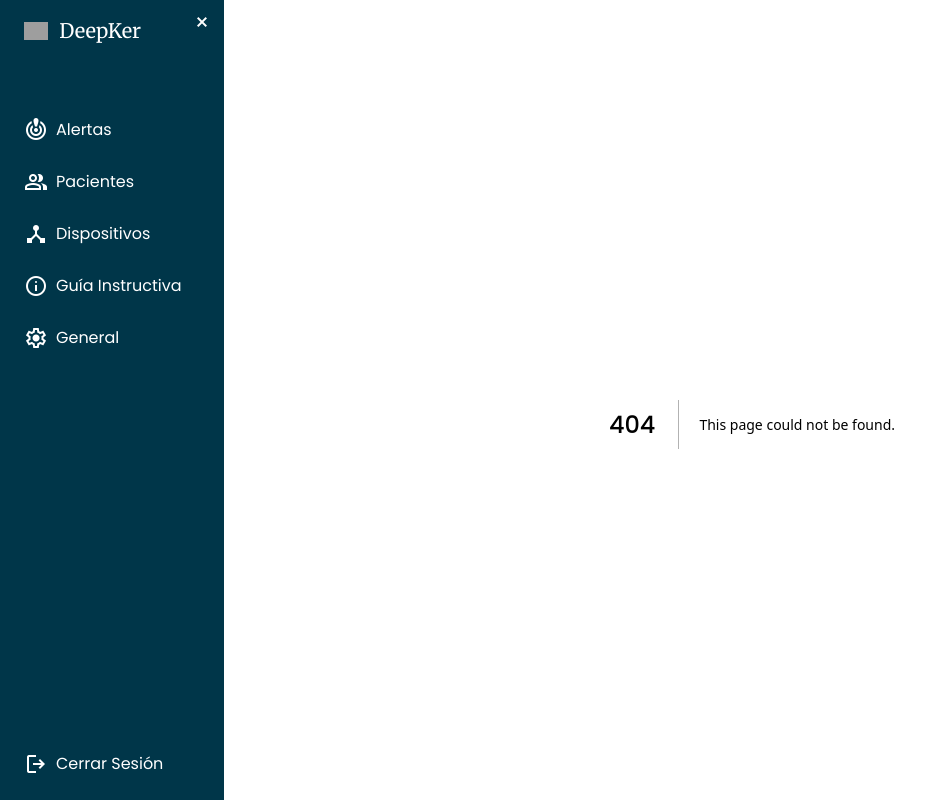
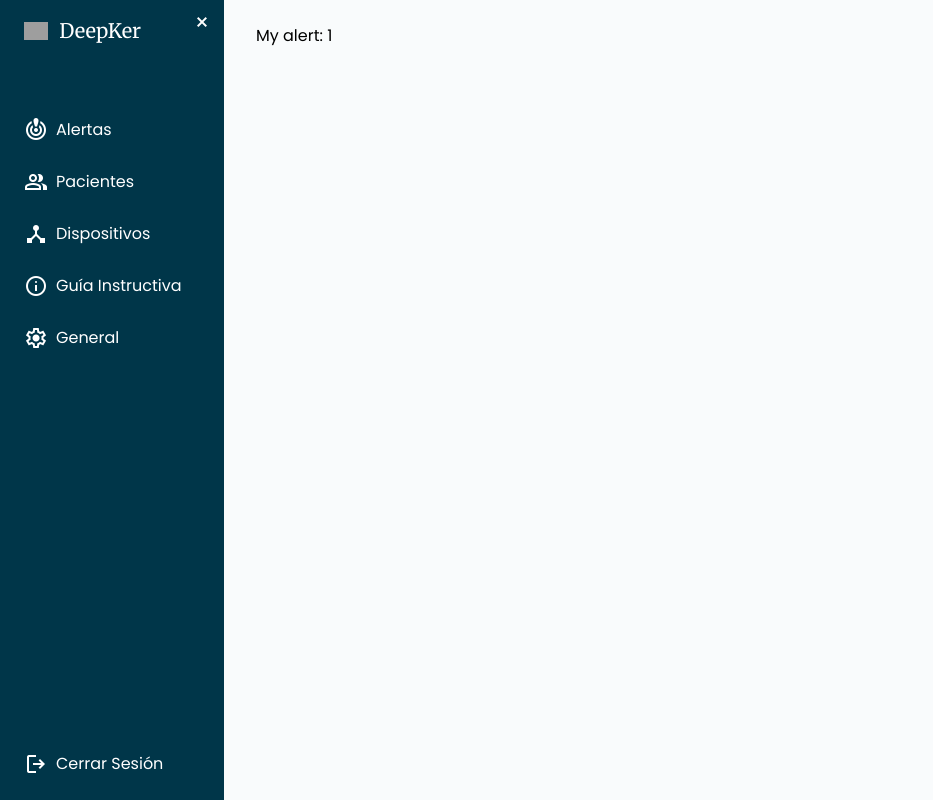
Before and after one commit to DeepKer-Org/deepker-frontend, a Next.js app: page /alerts/1 in a window 1280 px wide. Before the commit this address had no page. Shown: the whole page, without its empty margins (0-933 px from the left). Built offline with nearby package versions, Linux system fonts and the light colour scheme; grey boxes are pictures that could not be loaded.

Commit message:
chore: redirect to dynamic alert details route

```diff
--- /dev/null
+++ b/src/app/alerts/[id]/page.tsx
@@ -0,0 +1,9 @@
+import React from 'react'
+
+const AlertDetail = ({ params }: { params: { id: string } }) => {
+  return (
+    <div>My alert: {params.id}</div>
+  )
+}
+
+export default AlertDetail
--- a/src/components/alerts/active/ActiveAlertsElement.tsx
+++ b/src/components/alerts/active/ActiveAlertsElement.tsx
@@ -1,5 +1,6 @@
 import { Alert } from "@/src/types/alert";
 import { formatDate, formatTime } from "@/src/utils/formatTime";
+import { useRouter } from "next/navigation";
 import React from "react";
 
 interface ActiveAlertsElementsProps {
@@ -9,6 +10,11 @@ interface ActiveAlertsElementsProps {
 const ActiveAlertsElement: React.FC<ActiveAlertsElementsProps> = ({
   alert,
 }) => {
+  const router = useRouter();
+  const handleDetails = () => {
+    router.push(`/alerts/${alert.alertId}`);
+  }
+
   return (
     <div className="table-row active-grid-cols ecgBp:grid-cols-[8%_20%_10%_20%_30%_12%]">
       <div className="row-border table-row-group text-center">
@@ -47,8 +53,8 @@ const ActiveAlertsElement: React.FC<ActiveAlertsElementsProps> = ({
         </div>
       </div>
       <div className="flex flex-row h-full">
-        <div className="table-attend w-2/3">ATENDER</div>
-        <div className="flex items-center justify-center w-1/3">
+        <div className="table-attend w-2/3 cursor-pointer">ATENDER</div>
+        <div className="flex items-center justify-center w-1/3 cursor-pointer" onClick={handleDetails}>
           <span className="material-symbols-outlined text-gray-600 p-4">
             arrow_forward_ios
           </span>
--- a/src/styles/globals.css
+++ b/src/styles/globals.css
@@ -21,8 +21,9 @@
   --blue-100: #e3edff; /* Light blue */
 
   /* Green shades */
+  --green-100: #e3f4ca; /* Light green */
   --green-500: #08af99; /* Primary green */
-  --green-100: #e3f4ca; /* Light green */
+  --green-550: #079d88;
 
   /* Red shades */
   --red-500: #da000e; /* Primary red */
@@ -59,9 +60,10 @@
     --blue-500: #0a7ad6; /* Primary blue */
     --blue-100: #e3edff; /* Light blue */
 
-    /* Green shades */
-    --green-500: #08af99; /* Primary green */
-    --green-100: #e3f4ca; /* Light green */
+  /* Green shades */
+  --green-100: #e3f4ca; /* Light green */
+  --green-500: #08af99; /* Primary green */
+  --green-550: #079d88;
 
     /* Red shades */
     --red-500: #da000e; /* Primary red */
--- a/src/styles/tableStyles.css
+++ b/src/styles/tableStyles.css
@@ -3,6 +3,19 @@
 @tailwind utilities;
 
 @layer utilities {
+  @keyframes spin {
+    0% {
+      transform: rotate(0deg);
+    }
+    100% {
+      transform: rotate(360deg);
+    }
+  }
+
+  .spin-animation {
+    animation: spin 0.5s ease-in-out;
+  }
+
   .table-toolbar {
     color: var(--gray-600);
     font-family: var(--font-poppins), sans-serif;
@@ -37,19 +50,6 @@
 
     .time {
       font-weight: 500;
-    }
-
-    @keyframes spin {
-      0% {
-        transform: rotate(0deg);
-      }
-      100% {
-        transform: rotate(360deg);
-      }
-    }
-
-    .spin-animation {
-      animation: spin 0.5s ease-in-out;
     }
   }
 
@@ -126,6 +126,10 @@
           justify-content: center;
           align-items: center;
           padding-inline: 1rem;
+
+          &:hover {
+            background-color: var(--green-550);
+          }
         }
       }
     }
--- a/tailwind.config.ts
+++ b/tailwind.config.ts
@@ -38,6 +38,7 @@ const config: Config = {
       green: {
         100: "var(--green-100)",
         500: "var(--green-500)",
+        550: "var(--green-550)",
       },
 
       red: {
```
